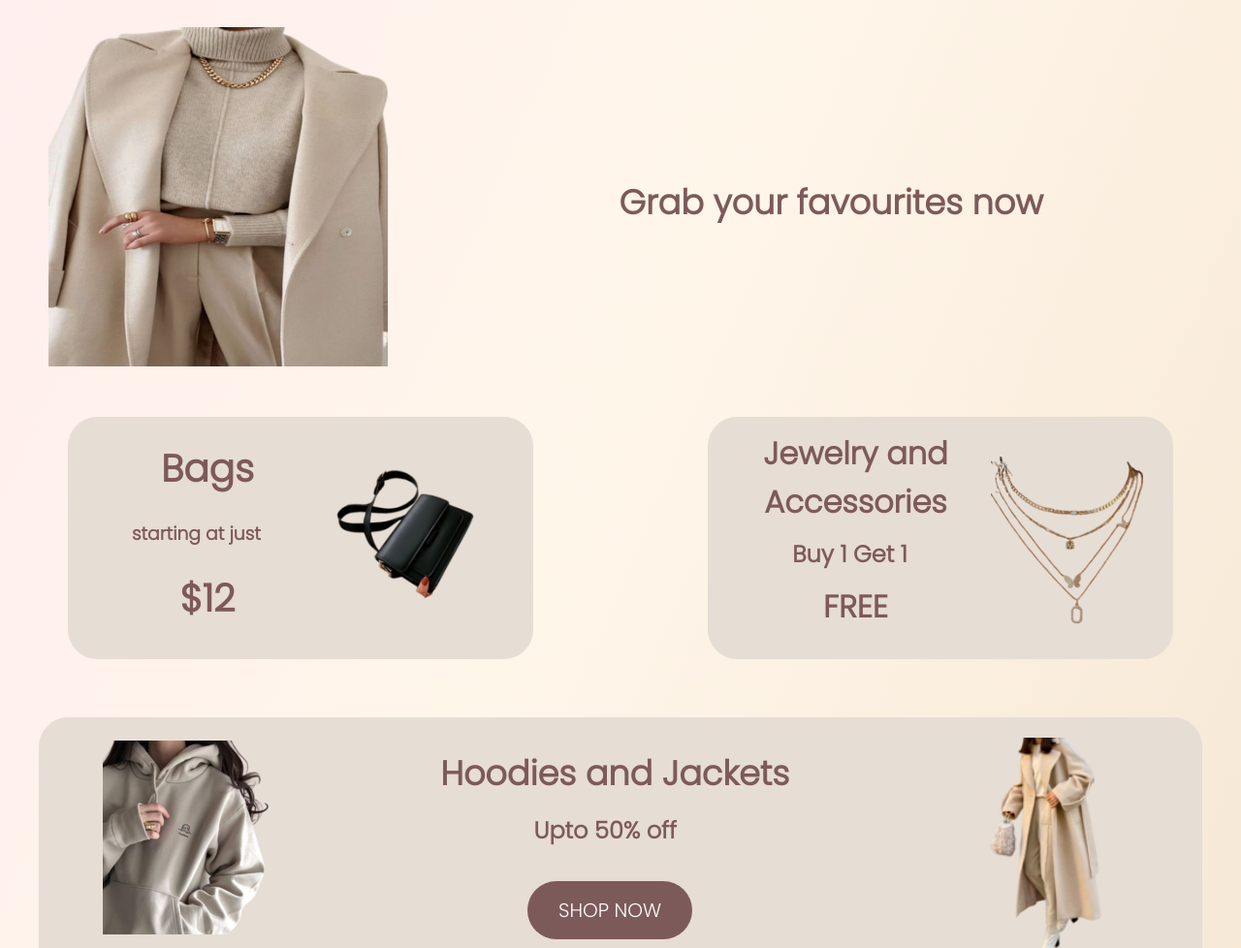
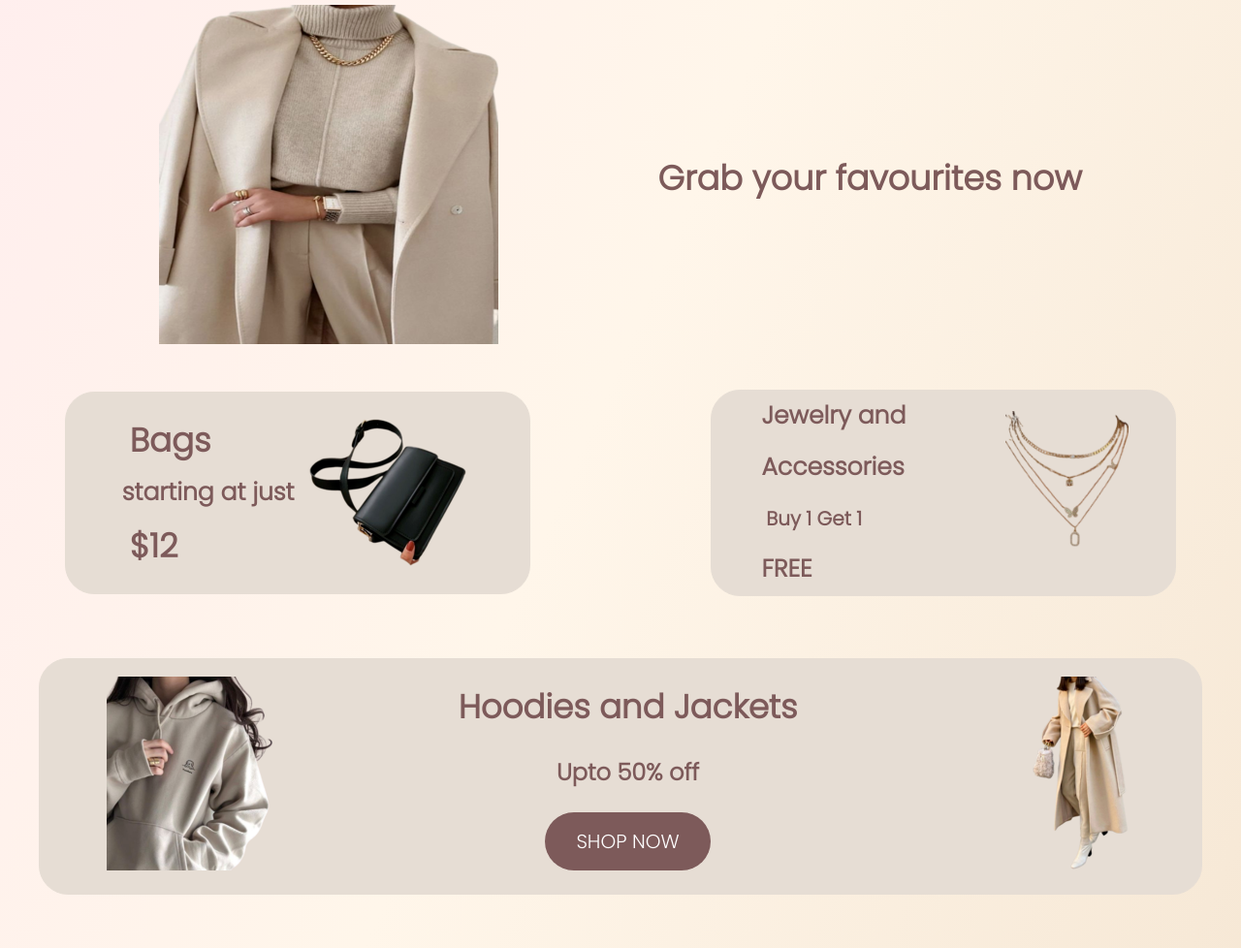
Before and after one commit to AyushiUpreti/style, a plain HTML site: page index.html in a window 1280 px wide. Shown: the part 117-1095 px from the top of the page at 97% size. Drawn offline with Linux system fonts and the light colour scheme; a web font is replaced by a local one.

Commit message:
add existing project files to git

```diff
--- a/css/styles.css
+++ b/css/styles.css
@@ -12,6 +12,7 @@
 
 body{
     background-image: linear-gradient(to bottom right, #FFEEEE,#FFF6EA,#F7E9D7,#EBD8C3);
+
 }
 
 
@@ -75,21 +76,35 @@ nav ul li a{
 
 /* home */
 
+#home .img{
+    width: 100%;
+    height: auto;
+    display: flex;
+    flex-direction: row;
+    justify-content: space-evenly;
+    align-items: center;
+}
 
-.car-img1{
-    position: relative;
-    left: 50px;
-    top: 25px;
+#home h1{
+    font-size: 35px;
+}
+
+@media(max-width:950px){
+    #home .img{
+        flex-direction: column;
+    }
+    #home h1{
+        margin-top: 2.3rem;
+    }
 
 }
 
-.img h1{
-    float: right;
-    padding-top: 14%;
-    padding-right: 6%;
-    font-size: 35px;
+@media(max-width:480px){
+    #home h1{
+        font-size: 25px;
+    }
+
 }
-
 
 
 
@@ -102,14 +117,25 @@ nav ul li a{
 
 }
 
+.b-j{
+    display: flex;
+    flex-direction: row;
+    justify-content: space-evenly;
+    align-items: center;
+    width: 100%;
+    padding-bottom: 4rem;
+
+}
+
+
+
 .bags{
-    float: left;
     width: 40%;
-    height: 250px;
-    padding-right: 40px;
-    margin-top: 30px;
-    position: relative;
-    left: 30px;
+    display: flex;
+    flex-direction: row-reverse;
+    justify-content: center;
+    align-items: center;
+    margin-right: 5rem;
     background-color: #e6ddd4;
     border:1px solid #e6ddd4;
     border-radius: 30px;
@@ -117,15 +143,30 @@ nav ul li a{
 
 }
 
+.bags h1,h3{
+    text-align: left;
+    margin-left: 1.5rem;
+    line-height: 3.5rem;
+}
+
+.bags h1{
+    font-size: 34px;
+}
+
+.bags h3{
+    font-size: 25px;
+    margin-left: 1rem;
+}
+
+
 .jewelry{
-    float: right;
     width: 40%;
-    height: 250px;
-    padding-right: 30px;
-    margin-bottom: 60px;
-    margin-top: 30px;
-    position: relative;
-    right: 30px;
+    height: auto;
+    display: flex;
+    flex-direction: row-reverse;
+    justify-content: center;
+    align-items: center;
+    margin-left: 5rem;
     background-color:#e6ddd4;
     border:1px solid #e6ddd4;
     border-radius: 30px;
@@ -133,95 +174,64 @@ nav ul li a{
 
 }
 
+
+.jewelry h1 ,h3{
+
+    text-align: left;
+    margin-left: 3.2rem;
+    line-height: 3.3rem;
+}
+
+.jewelry h1{
+    font-size: 25px;
+}
+
+.jewelry h3{
+    font-size: 20px;
+    margin-left: 3.5rem;
+}
+
+.sale-img2{
+    width: 100%;
+    padding-right: 3rem;
+}
+
+
 .hoodies{
-    float: left;
     width: 100%;
-    height: 275px;
-    margin-bottom: 80px;
-    position: relative;
-    /* left: 84px; */
+    display: flex;
+    flex-direction: row-reverse;
+    justify-content: space-around;
+    align-items: center;
     background-color: #e6ddd4;
     border:1px solid #e6ddd4;
     border-radius: 30px;
     backdrop-filter: blur(10px);
 }
 
-
-.sale-img1{
-    float: right;
-    position: relative;
-    top: 30px;
-    width: 40%;
-}
-.sale-img2{
-    float: right;
-    position: relative;
-    top: 40px;
-}
-
-.sale-img3{
-    float: right;
-    position: relative;
-    right: 95px;
-    top: 20px;
-    width: 11%;
-}
-
-.sale-img4{
-    float: left;
-    position: relative;
-    bottom: 95px;
-    left: 65px;
-}
-
-.bags h1,h3{
+.hoodies h1{
     text-align: center;
-}
-.bags h1{
-    padding: 23px;
-    font-size: 39px;
-}
-
-
-.jewelry h1,h2{
+    font-size: 34px;
     text-align: center;
+    margin: 1.5rem 1.5rem ;
 
 }
 
-.jewelry h1{
-    padding: 12px;
-    font-size: 32px;
-    line-height: 3.1rem;
+.hood-title{
+    margin-right: 4.5rem;
 }
 
-.hoodies h1{
-    position: relative;
-    left: 60px;
-    text-align: center;
-    padding-top: 30px;
-    font-size: 35px;
-}
-
-.hoodies h2{
-    position: relative;
-    text-align: center;
-    top: 15px;
-    left: 50px;
-}
 
 .button{
     border: none;
     background-color: #7D5A5A;
     color: #fefefe;
     padding: 15px 32px;
-    text-align: center;
+    margin: 1.5rem 1.5rem;
     text-decoration: none;
     display: inline-block;
     font-size: 20px;
     border-radius: 30px;
-    position: relative;
-    top:50px;
-    right: 45px;
     cursor: pointer;
 
 }
@@ -236,18 +246,16 @@ nav ul li a{
 
 
 .img-h1{
+    text-align: center;
     font-size: 35px;
-    text-align: center;
-    position: relative;
-    top: 600px;
-    padding-bottom: 50px;
-
+    margin: 1.5rem 1.5rem;
 }
 
 
 .image-grid p{
-    position: relative;
-    top: 19px;
+    /* position: relative;
+    top: 19px; */
+    margin: 1.5rem 1.5rem;
 }
 
 .image-grid h3{
@@ -256,11 +264,14 @@ nav ul li a{
 }
 
 .kart{
-    float: right;
+    /* float: right;
     position: relative;
     bottom: 2px;
-    right: 90px;
+    right: 90px; */
     cursor: pointer;
+    text-align: right;
+    margin-right: 4rem;
+    margin-bottom: 5rem;
 }
 
 .kart:hover{
@@ -400,7 +411,7 @@ nav ul li a{
 
 }
 
-@media(max-width:1153px){
+/* @media(max-width:1153px){
     .bags h1,h3{
         text-align: left;
         padding-left: 50px;
@@ -643,4 +654,4 @@ nav ul li a{
 
 @media(max-width:607px){
 
-}
+} */
--- a/index.html
+++ b/index.html
@@ -68,8 +68,12 @@
     <section id="home">
 
       <div class="img">
-        <img class="car-img1" src="images/coat2-removebg-preview.png" class="d-block w-100" alt="top">
+      <div>
+        <img  src="images/coat2-removebg-preview.png" alt="top">
+      </div>
+      <div>
         <h1>Grab your favourites now</h1>
+      </div>
       </div>
 
     </section>
@@ -82,30 +86,49 @@
 
     <section id="sale" >
 
+
+
     <div class="sale-imgs">
 
+      <div class="b-j">
       <div class="bags">
-        <img class="sale-img1" src="images/bag1-removebg-preview.png" alt="">
+        <div class="sale-img1">
+          <img src="images/bag1-removebg-preview.png" alt="">
+        </div>
+       <div>
         <h1>Bags</h1>
         <h3>starting at just</h3>
         <h1>$12</h1>
        </div>
+      </div>
 
 
       <div class="jewelry">
+        <div>
           <img class="sale-img2" src="images/necklace1-removebg-preview.png" alt="">
+        </div>
+        <div>
           <h1>Jewelry and Accessories</h1>
-        <h2>Buy 1 Get 1</h2>
+          <h3>Buy 1 Get 1</h3>
           <h1>FREE</h1>
+        </div>
+      </div>
     </div>
 
 
       <div class="hoodies">
-        <img class="sale-img3" src="images/coats1-removebg-preview.png" alt="">
+        <div class="sale-img3">
+          <img src="images/coats1-removebg-preview.png" alt="">
+        </div>
+        <div class="hood-title">
           <h1>Hoodies and Jackets </h1>
           <h2>Upto 50% off</h2>
+          <button type="button" class="button">SHOP NOW</button>
+        </div>
+        <div>
           <img class="sale-img4" src="images/hoodie2-removebg-preview.png" alt="">
-        <button type="button" class="button">SHOP NOW</button>
+        </div>
+
       </div>
     </div>
 
@@ -128,84 +151,108 @@
             <img class="imgs" src="images/bag2.jpg" alt="">
             <h3 class="product-title">lavender bag</h3>
             <p class="price">$12</p>
-            <i class="fa-solid fa-cart-shopping kart"></i>
+            <div class="kart">
+            <i class="fa-solid fa-cart-shopping "></i>
+            </div>
         </div>
 
         <div>
             <img class="imgs" src="images/hoodie3.jpg" alt="">
             <h3 class="product-title">oversized hoodie</h3>
             <p class="price">$15</p>
-            <i class="fa-solid fa-cart-shopping kart"></i>
+            <div class="kart">
+            <i class="fa-solid fa-cart-shopping "></i>
+            </div>
           </div>
 
         <div>
             <img class="imgs" src="images/dress1.jpg" alt="">
             <h3 class="product-title">floral dress</h3>
             <p class="price">$20</p>
-            <i class="fa-solid fa-cart-shopping kart"></i>
+            <div class="kart">
+            <i class="fa-solid fa-cart-shopping "></i>
+          </div>
           </div>
 
         <div>
             <img class="imgs" src="images/top1.jpg" alt="">
             <h3 class="product-title">crop top</h3>
             <p class="price">$18</p>
-            <i class="fa-solid fa-cart-shopping kart"></i>
+            <div class="kart">
+            <i class="fa-solid fa-cart-shopping "></i>
+          </div>
         </div>
 
         <div>
             <img  class="imgs" src="images/cardigan1.jpg" alt="">
             <h3 class="product-title">cloud cardigan</h3>
             <p class="price">$30</p>
-            <i class="fa-solid fa-cart-shopping kart"></i>
+            <div class="kart">
+            <i class="fa-solid fa-cart-shopping "></i>
+          </div>
         </div>
 
         <div>
             <img  class="imgs" src="images/bracelet1.jpg" alt="">
             <h3 class="product-title">bracelet</h3>
             <p class="price">$16</p>
-            <i class="fa-solid fa-cart-shopping kart"></i>
+            <div class="kart">
+            <i class="fa-solid fa-cart-shopping "></i>
+          </div>
         </div>
 
         <div>
             <img class="imgs" src="images/hoodie.jpg" alt="">
             <h3 class="product-title">purple hoodie</h3>
             <p class="price">$15</p>
-            <i class="fa-solid fa-cart-shopping kart"></i>
+            <div class="kart">
+            <i class="fa-solid fa-cart-shopping "></i>
+          </div>
         </div>
 
         <div>
             <img class="imgs" src="images/sweater1.jpg" alt="">
             <h3 class="product-title">brown crop sweater</h3>
             <p class="price">$32</p>
-            <i class="fa-solid fa-cart-shopping kart"></i>
+            <div class="kart">
+            <i class="fa-solid fa-cart-shopping "></i>
+          </div>
         </div>
 
         <div>
             <img class="imgs" src="images/bag3.jpg" alt="">
             <h3 class="product-title">pink bag</h3>
             <p class="price">$13</p>
-            <i class="fa-solid fa-cart-shopping kart"></i>
+            <div class="kart">
+            <i class="fa-solid fa-cart-shopping "></i>
+          </div>
         </div>
 
         <div>
             <img class="imgs" src="images/blouse1.jpg" alt="">
             <h3 class="product-title">black blouse</h3>
             <p class="price">$16</p>
-            <i class="fa-solid fa-cart-shopping kart"></i>
+            <div class="kart">
+            <i class="fa-solid fa-cart-shopping "></i>
+          </div>
         </div>
 
         <div>
             <img  class="imgs" src="images/cardigan2.jpg" alt="">
             <h3 class="product-title">green cardigan</h3>
             <p class="price">$35</p>
-            <i class="fa-solid fa-cart-shopping kart"></i>
+            <div class="kart">
+            <i class="fa-solid fa-cart-shopping "></i>
+          </div>
         </div>
 
         <div>
             <img  class="imgs"src="images/sweater2.jpg" alt="">
             <h3 class="product-title">white sweater</h3>
             <p class="price">$28</p>
-            <i class="fa-solid fa-cart-shopping kart"></i>
+            <div class="kart">
+            <i class="fa-solid fa-cart-shopping"></i>
+          </div>
        </div>
 
 
```
Lines whose indentation alone changed are shown as unchanged.
